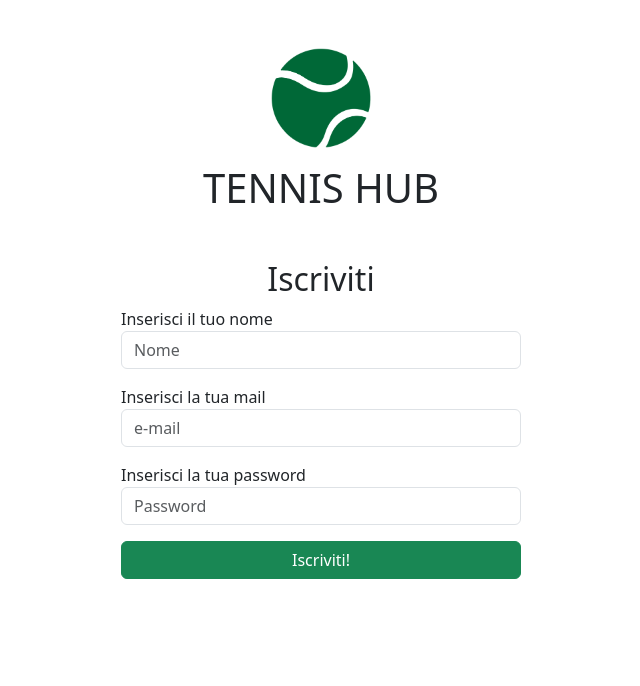
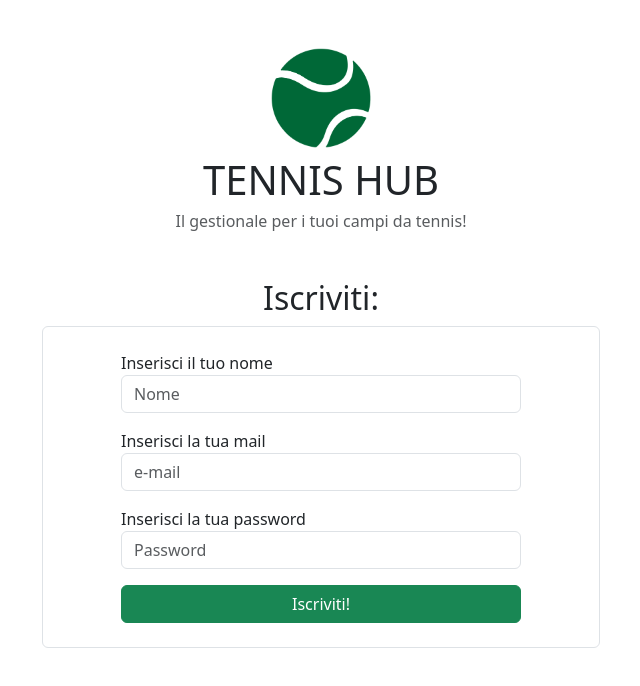
Before and after one commit to immacolato/vue-arenella-borettaz-castagna, a Vue app: page / in a window 1280 px wide. Shown: the top 686 px of the page, without its empty margins (319-959 px from the left). Built offline with nearby package versions, Linux system fonts and the light colour scheme.

Commit message:
feat: added border to the form

```diff
--- a/src/App.vue
+++ b/src/App.vue
@@ -11,5 +11,3 @@ export default {
   }
 }
 </script>
-
-<style></style>
--- a/src/components/SignUp.vue
+++ b/src/components/SignUp.vue
@@ -2,11 +2,12 @@
   <div class="container">
     <div class="text-center">
       <img class="logo mt-5" src="../assets/logoTennis.png" alt="Tennis Logo" />
-      <h1 class="mt-3 text-center">TENNIS HUB</h1>
-      <h2 class="mt-5 text-center">Iscriviti</h2>
+      <h1 class="mt-2">TENNIS HUB</h1>
+      <h6 class="text-body-secondary">Il gestionale per i tuoi campi da tennis!</h6>
+      <h2 class="mt-5">Iscriviti:</h2>
     </div>
     <div>
-      <div class="col-md-6 mx-auto">
+      <div class="col-md-6 mx-auto border rounded py-4">
         <form class="d-flex flex-column" style="max-width: 400px; margin: 0 auto;">
           <div class="mb-3">
             <label for="nome">Inserisci il tuo nome</label>
```
